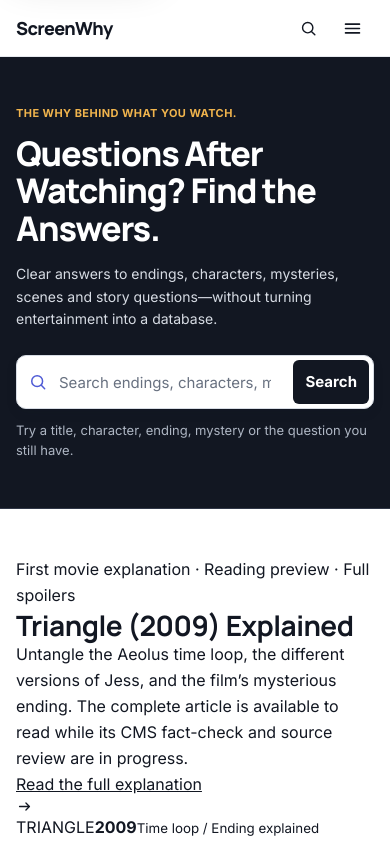
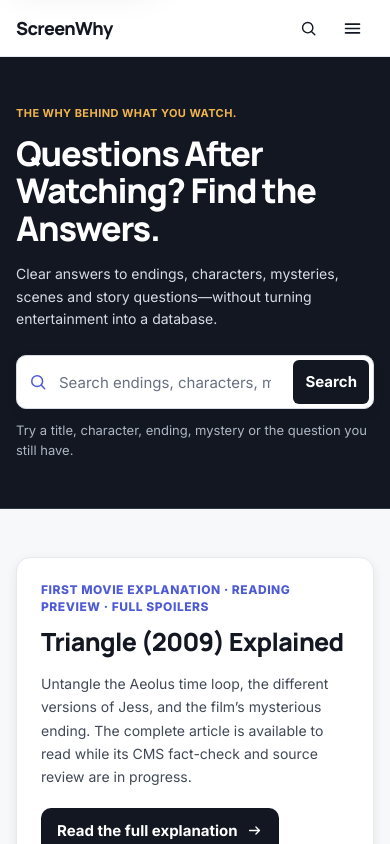
Before and after one commit to rajudasrudrov2/screenwhy-web, a Next.js app: page / in a window 390 px wide. Shown: the top 844 px of the page. Built offline with nearby package versions, Linux system fonts and the light colour scheme.

Commit message:
Style Triangle homepage feature responsively

```diff
--- a/src/features/homepage/Homepage.module.css
+++ b/src/features/homepage/Homepage.module.css
@@ -459,3 +459,82 @@
 @media (prefers-reduced-motion: reduce) {
   .searchForm button { transition: none; }
 }
+
+/* Reading preview sits outside CMS-published collection cards. */
+.trianglePreviewSection { background: var(--pe-surface-subtle); }
+.trianglePreviewCard {
+  display: grid;
+  grid-template-columns: minmax(0, 1.6fr) minmax(220px, .7fr);
+  align-items: stretch;
+  overflow: hidden;
+  border: 1px solid var(--pe-divider);
+  border-radius: var(--pe-radius-lg);
+  background: var(--pe-surface-canvas);
+  box-shadow: var(--pe-elevation-raised);
+}
+.trianglePreviewContent { padding: clamp(24px, 4vw, 44px); }
+.trianglePreviewLabel {
+  margin: 0;
+  color: var(--pe-brand-indigo);
+  font-weight: 750;
+  font-size: var(--pe-type-badge);
+  letter-spacing: .045em;
+  line-height: 1.4;
+  text-transform: uppercase;
+}
+.trianglePreviewContent h2 {
+  margin: var(--pe-space-3) 0 0;
+  color: var(--pe-text-primary);
+  font: 800 clamp(25px, 3vw, 36px)/1.15 var(--pe-font-heading);
+  letter-spacing: -.025em;
+}
+.trianglePreviewDescription {
+  margin: var(--pe-space-4) 0 0;
+  max-width: 690px;
+  color: var(--pe-text-secondary);
+  font-size: var(--pe-type-body-small);
+  line-height: 1.65;
+}
+.trianglePreviewLink {
+  display: inline-flex;
+  align-items: center;
+  gap: var(--pe-space-2);
+  min-height: 46px;
+  margin-top: var(--pe-space-5);
+  padding: 0 var(--pe-space-4);
+  border-radius: var(--pe-radius-md);
+  background: var(--pe-primary-default);
+  color: var(--pe-text-inverse);
+  font-size: var(--pe-type-button);
+  font-weight: 700;
+  text-decoration: none;
+}
+.trianglePreviewLink:hover { background: var(--pe-primary-hover); }
+.trianglePreviewLink:focus-visible {
+  outline: var(--pe-focus-ring-width) solid var(--pe-focus);
+  outline-offset: var(--pe-focus-offset);
+}
+.trianglePreviewAside {
+  display: flex;
+  flex-direction: column;
+  align-items: center;
+  justify-content: center;
+  gap: var(--pe-space-3);
+  min-width: 0;
+  padding: var(--pe-space-6);
+  background: var(--pe-surface-dark);
+  color: var(--pe-text-inverse);
+  text-align: center;
+}
+.trianglePreviewAside span {
+  font: 850 clamp(24px, 3.2vw, 39px)/1.1 var(--pe-font-heading);
+  letter-spacing: .14em;
+}
+.trianglePreviewAside strong { color: var(--pe-brand-amber); font-size: 40px; line-height: 1; }
+.trianglePreviewAside small { color: var(--pe-border-strong); font-size: var(--pe-type-caption); }
+@media (max-width: 767px) {
+  .trianglePreviewCard { grid-template-columns: 1fr; }
+  .trianglePreviewContent { padding: var(--pe-space-6); }
+  .trianglePreviewAside { padding: var(--pe-space-5); }
+  .trianglePreviewAside strong { font-size: 30px; }
+}
```
